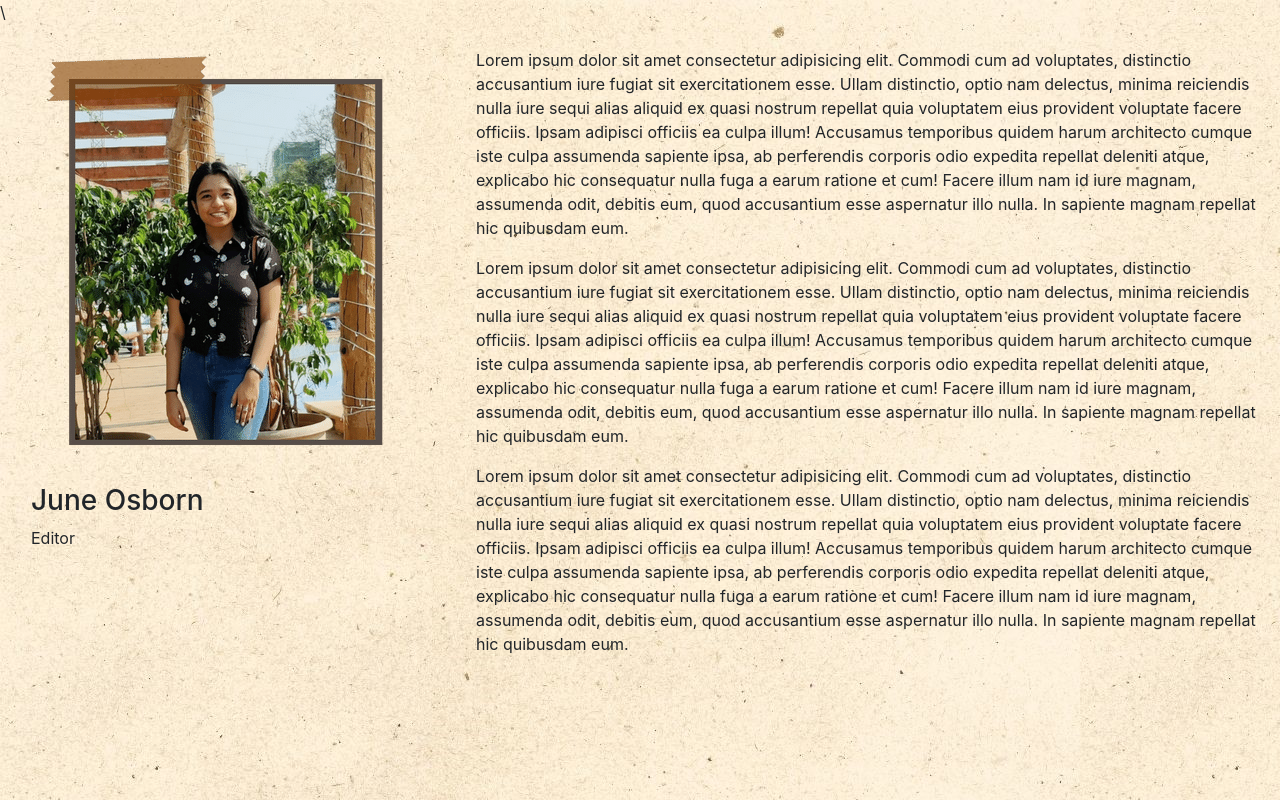
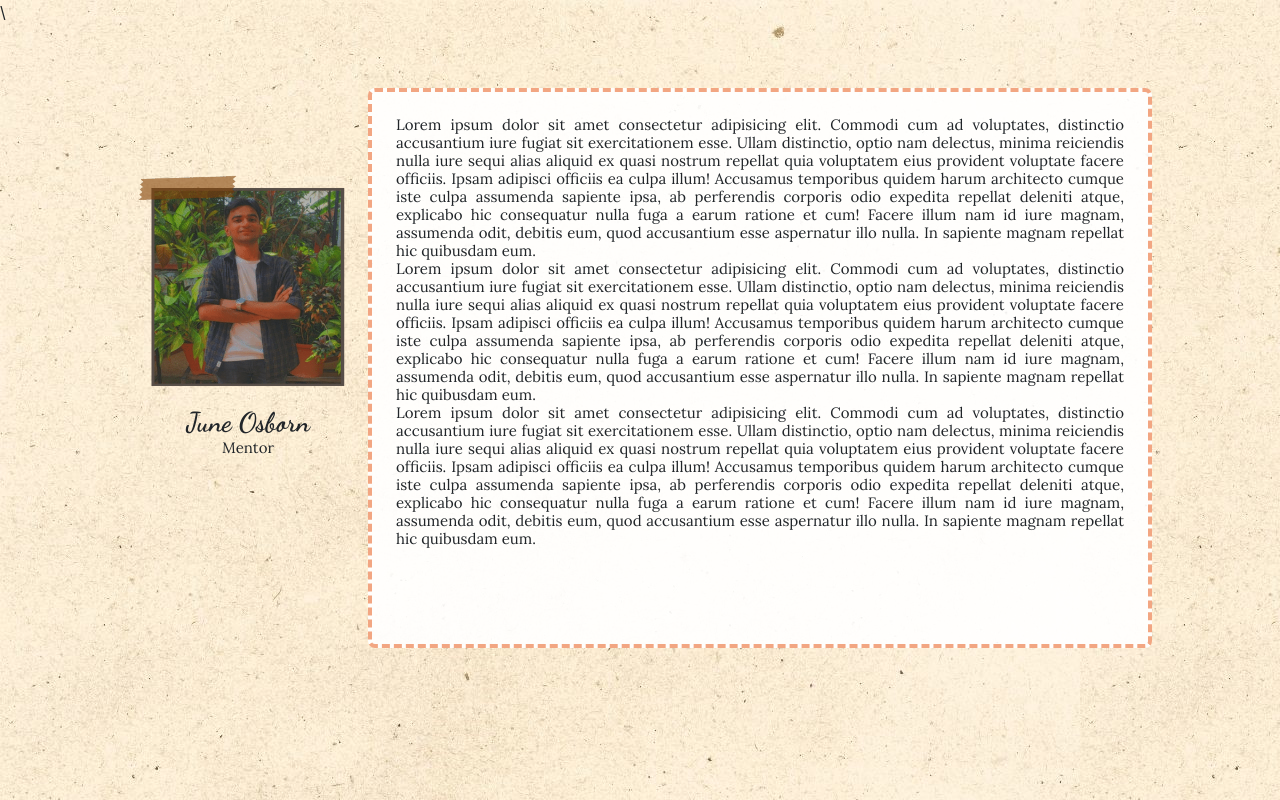
Before and after one commit to sakshi8707/Newsletter, a PHP site: the page made by Sakshi_(with botstrap)_second_page/index.html in a window 1280 px wide. Run offline with PHP 8.4, Linux system fonts and the light colour scheme.

Commit message:
alignment issues

```diff
--- a/Sakshi_(with botstrap)_second_page/index.html
+++ b/Sakshi_(with botstrap)_second_page/index.html
@@ -9,22 +9,24 @@
     <link rel="stylesheet" href="https://cdn.jsdelivr.net/npm/bootstrap@4.6.1/dist/css/bootstrap.min.css" integrity="sha384-zCbKRCUGaJDkqS1kPbPd7TveP5iyJE0EjAuZQTgFLD2ylzuqKfdKlfG/eSrtxUkn" crossorigin="anonymous">
     <link rel="stylesheet" href="https://cdn.jsdelivr.net/npm/bootstrap@4.3.1/dist/css/bootstrap.min.css" integrity="sha384-ggOyR0iXCbMQv3Xipma34MD+dH/1fQ784/j6cY/iJTQUOhcWr7x9JvoRxT2MZw1T" crossorigin="anonymous">\
 
-    <link rel="stylesheet" href="/style.css">
+    <link rel="stylesheet" href="style.css">
 
     <title>Newsletter | Back to College</title>
   </head>
-  <body style="background-image: url(Image/bg-img.jpg)">
-    <div class="d-flex justify-content-between " id="main-flex">
+  <body>
 
-      <div class=" container d-flex  p-0 m-3" id="img-box">
-        <div class="container">
-        <img src="/Image/akshi_student.jpg" alt="" class="">
-        <!-- <div class="container" id="caption"> -->
+    <div class="d-flex " id="main-flex">
+
+      <div class="container flex-column justify-content-center align-items-center  p-0 mt-5 d-flex justify-content-center img-box">
+        <img src="./Image/usaid_student.jpg" alt="" class="img-fluid">
+
+        <div class="container p-0 m-0  d-flex flex-column  justify-content-center align-items-center " id="caption-box">
           <h3>June Osborn</h3>
-          <p class="position">Editor</p>
+          <p>Mentor</p>
         </div>
+      </div>
 
-      </div>
+
       <div class=" p-4 Border" id="content-bx">
         <p>Lorem ipsum dolor sit amet consectetur adipisicing elit. Commodi cum ad voluptates, distinctio accusantium iure fugiat sit exercitationem esse. Ullam distinctio, optio nam delectus, minima reiciendis nulla iure sequi alias aliquid ex quasi nostrum repellat quia voluptatem eius provident voluptate facere officiis. Ipsam adipisci officiis ea culpa illum! Accusamus temporibus quidem harum architecto cumque iste culpa assumenda sapiente ipsa, ab perferendis corporis odio expedita repellat deleniti atque, explicabo hic consequatur nulla fuga a earum ratione et cum! Facere illum nam id iure magnam, assumenda odit, debitis eum, quod accusantium esse aspernatur illo nulla. In sapiente magnam repellat hic quibusdam eum.</p>
         <p>Lorem ipsum dolor sit amet consectetur adipisicing elit. Commodi cum ad voluptates, distinctio accusantium iure fugiat sit exercitationem esse. Ullam distinctio, optio nam delectus, minima reiciendis nulla iure sequi alias aliquid ex quasi nostrum repellat quia voluptatem eius provident voluptate facere officiis. Ipsam adipisci officiis ea culpa illum! Accusamus temporibus quidem harum architecto cumque iste culpa assumenda sapiente ipsa, ab perferendis corporis odio expedita repellat deleniti atque, explicabo hic consequatur nulla fuga a earum ratione et cum! Facere illum nam id iure magnam, assumenda odit, debitis eum, quod accusantium esse aspernatur illo nulla. In sapiente magnam repellat hic quibusdam eum.</p>
--- a/Sakshi_(with botstrap)_second_page/style.css
+++ b/Sakshi_(with botstrap)_second_page/style.css
@@ -4,7 +4,7 @@
   box-sizing: border-box;
 }
 body{
-  background-image: url(Imgae/bg-img.jpg);
+  background-image: url(./Image/bg-img.jpg);
   background-attachment: fixed;
 }
 
@@ -13,6 +13,7 @@
   max-height: 100%;
   min-height: 35rem;
   max-width: 80%;
+  margin: 4rem auto;
 }
 
 img{
@@ -38,11 +39,15 @@
   margin: 0;
 }
 
-#img-box{
-  max-width: 100%;
-  min-width: 15rem;
-  height: 20rem;
-  margin-top: 5rem !important;
+.img-box{
+  max-width: 15rem;
+  /* width: 15rem; */
+  height: 22rem;
+}
+
+#caption-box{
+  min-height: 2rem ;
+  max-width:  20rem;
 }
 
 #content-bx{
@@ -63,19 +68,23 @@
 
 @media (max-width:768px){
   #main-flex{
+    margin: 0rem auto;
+  }
+  #main-flex{
     flex-direction: column ;
   }
   #img-box{
     justify-content: center !important;
   }
+
 }
 @media (max-width:320px){
-  img{
+  /* img{
     max-width: 15rem !important;
     width: 10rem;
     max-height: 15rem !important;
     height: 10rem;
-  }
+  } */
   #img-box{
     max-width: 100%;
     min-width: 10rem;
```
